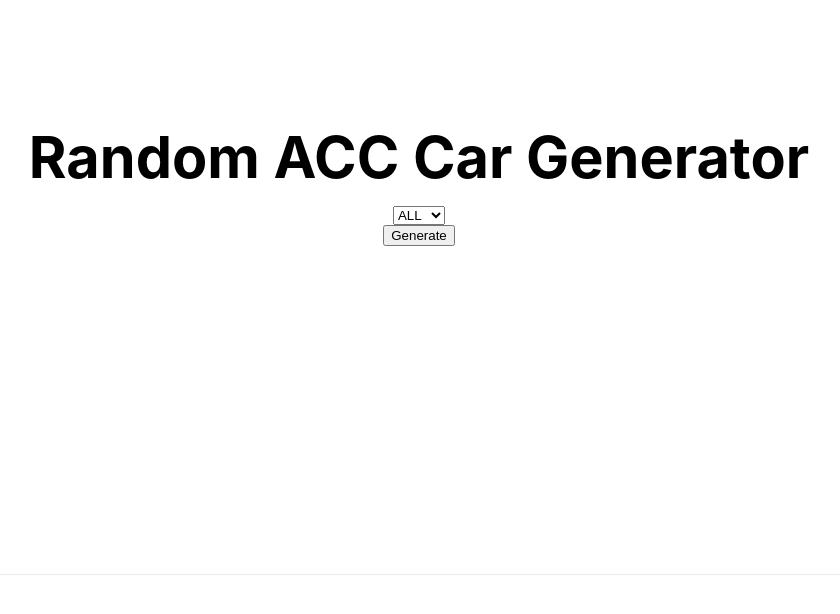
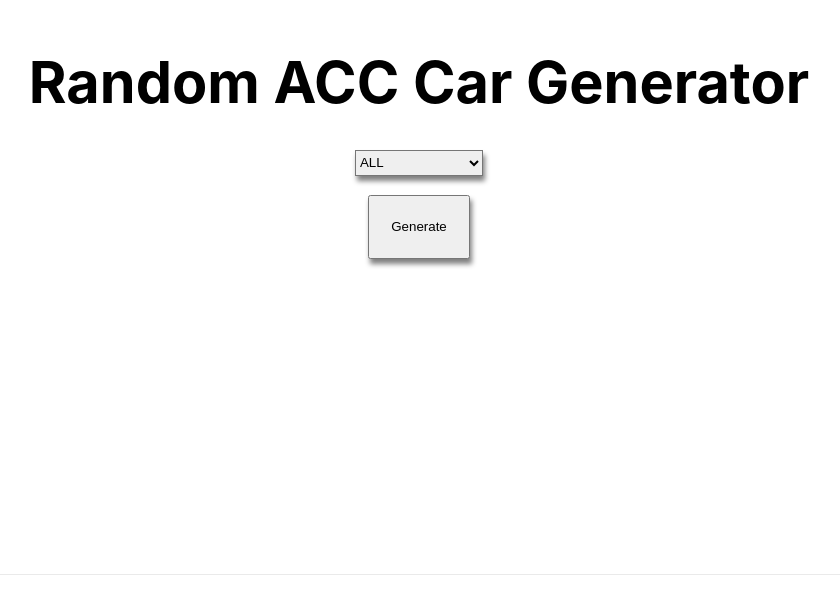
Before and after one commit to BulleyBulley/acc-random-generator, a Next.js app: page / in a window 1280 px wide. Shown: the part 126-740 px from the top of the page, without its empty margins (221-1061 px from the left). Built offline with nearby package versions, Linux system fonts and the light colour scheme.

Commit message:
UI tweaks

```diff
--- a/pages/index.js
+++ b/pages/index.js
@@ -37,8 +37,8 @@
         <h1 className={styles.title}>
           Random ACC Car Generator
         </h1>
-
-        <select className='carClassSelectionBox' onChange={handleSelectCarClass}>
+        <div className={styles.carClassSelectionContainer}>
+        <select className={styles.carClassSelectionBox} onChange={handleSelectCarClass}>
           <option value="all">ALL</option>
           <option value="gt3">GT 3</option>
           <option value="gt4">GT 4</option>
@@ -46,13 +46,21 @@
           <option value="tcx">TCX</option>
         </select>
 
-        <button onClick={handleGenerate} className='generateBtn'>Generate</button>
+        </div>
 
+        <div className={styles.generateContainer}>
+        <button onClick={handleGenerate} className={styles.generateBtn}>Generate</button>
+        </div>
+
+        <div className={styles.showCarContainer}>
         <h2 className='showCar'>
           {generatedCar.name}
         </h2>
         <h3 className='showCarClass'>
           {generatedCar.gtClass} </h3>
+        </div>
+
+
 
       </main>
 
--- a/styles/Home.module.css
+++ b/styles/Home.module.css
@@ -90,3 +90,47 @@
     flex-direction: column;
   }
 }
+
+
+.carClassSelectionContainer {
+  display: flex;
+  flex-direction: column;
+  align-items: center;
+  justify-content: center;
+  font-family: 'Gill Sans', 'Gill Sans MT', Calibri, 'Trebuchet MS', sans-serif;
+  width: 100%;
+  height: 5vw;
+}
+
+.carClassSelectionBox {
+  width: 10vw;
+  height: 2vw;
+  box-shadow: 2px 5px 5px grey;
+}
+
+.generateContainer {
+  display: flex;
+  flex-direction: column;
+  align-items: center;
+  justify-content: center;
+  font-family: 'Gill Sans', 'Gill Sans MT', Calibri, 'Trebuchet MS', sans-serif;
+  width: 100%;
+  height: 5vw;
+}
+
+.generateBtn {
+  width: 8vw;
+  height: 8vh;
+  box-shadow: 2px 5px 5px grey;
+}
+
+.showCarContainer {
+  display: flex;
+  flex-direction: column;
+  align-items: center;
+  justify-content: center;
+  font-family: 'Gill Sans', 'Gill Sans MT', Calibri, 'Trebuchet MS', sans-serif;
+  width: 100%;
+  height: 5vw;
+  margin: 3vw;
+}
```
Also changed, not shown: styles/global.css (line endings or trailing spaces), 1 other file (tests, documents, lock files or other folders).
